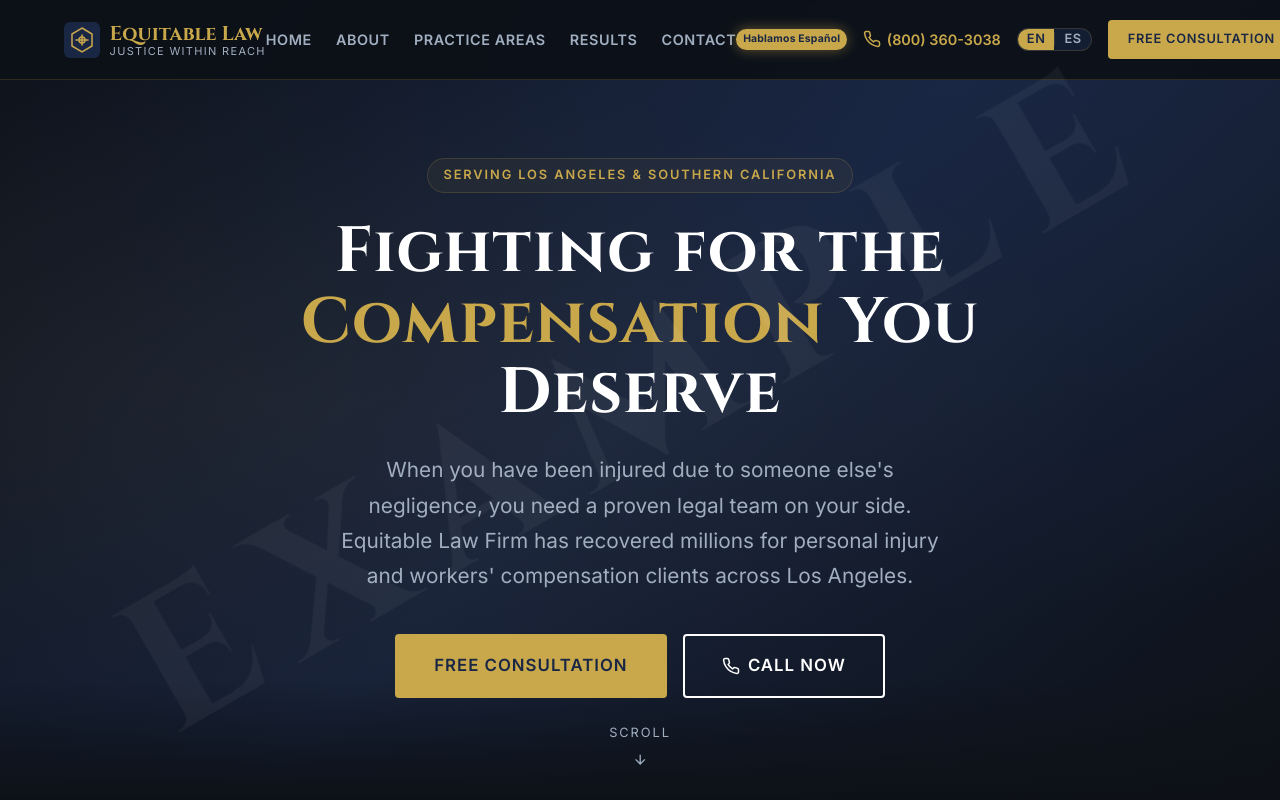
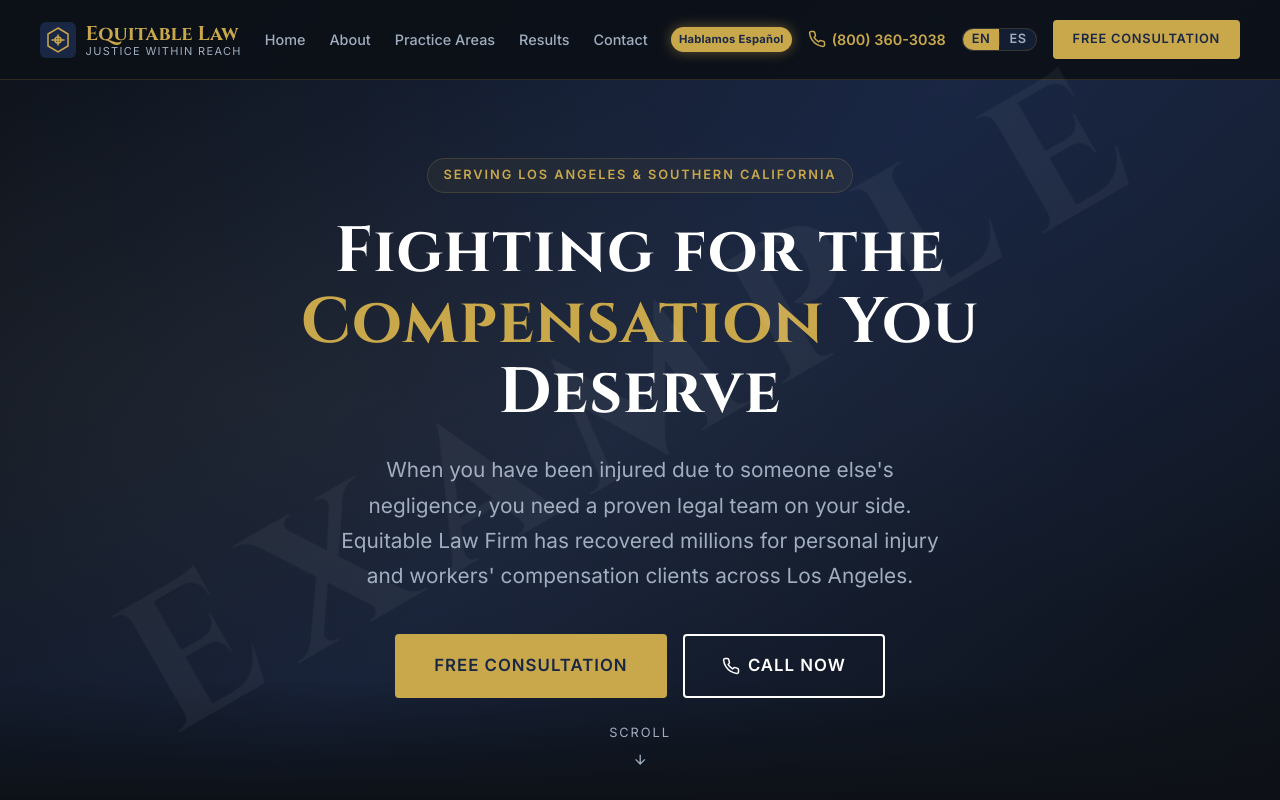
Before and after one commit to BTHGJustWin/equitable-law-demo-, a plain HTML site: page index.html in a window 1280 px wide. Shown: the top 800 px of the page. Drawn offline with Linux system fonts and the light colour scheme.

Commit message:
Fix header to span full page width — remove max-width constraint
- header__inner now uses full width with padding instead of 1200px max-width
- Nav links restored to proper size with breathing room
- No more invisible margin on sides

Co-Authored-By: Claude Opus 4.6 <noreply@anthropic.com>

```diff
--- a/css/styles.css
+++ b/css/styles.css
@@ -313,9 +313,8 @@ p {
   align-items: center;
   justify-content: space-between;
   height: 100%;
-  max-width: var(--max-width);
-  margin: 0 auto;
-  padding: 0 var(--sp-md);
+  width: 100%;
+  padding: 0 var(--sp-lg);
 }
 
 .header__logo {
@@ -1420,16 +1419,14 @@ p {
 
   .nav__list {
     flex-direction: row;
-    gap: 0.75rem;
+    gap: var(--sp-md);
   }
 
   .nav__link {
-    font-size: var(--fs-xs);
-    font-weight: 600;
+    font-size: var(--fs-sm);
+    font-weight: 500;
     padding: 0;
     white-space: nowrap;
-    text-transform: uppercase;
-    letter-spacing: 0.04em;
   }
 
   .nav__link::after {
@@ -1482,27 +1479,19 @@ p {
   .container {
     padding: 0 var(--sp-lg);
   }
-
-  .nav__list {
-    gap: var(--sp-md);
-  }
-
-  .nav__link {
-    font-size: var(--fs-sm);
-  }
 }
 
 /* ---------- Language Toggle & Hablamos Badge ---------- */
 .hablamos-badge {
   display: inline-flex;
   align-items: center;
-  gap: 0.3em;
+  gap: 0.4em;
   font-family: var(--ff-body);
-  font-size: 0.65rem;
+  font-size: 0.7rem;
   font-weight: 700;
   color: var(--clr-primary);
   background: var(--clr-accent);
-  padding: 0.25em 0.65em;
+  padding: 0.3em 0.75em;
   border-radius: 50px;
   white-space: nowrap;
   letter-spacing: 0.02em;
```
